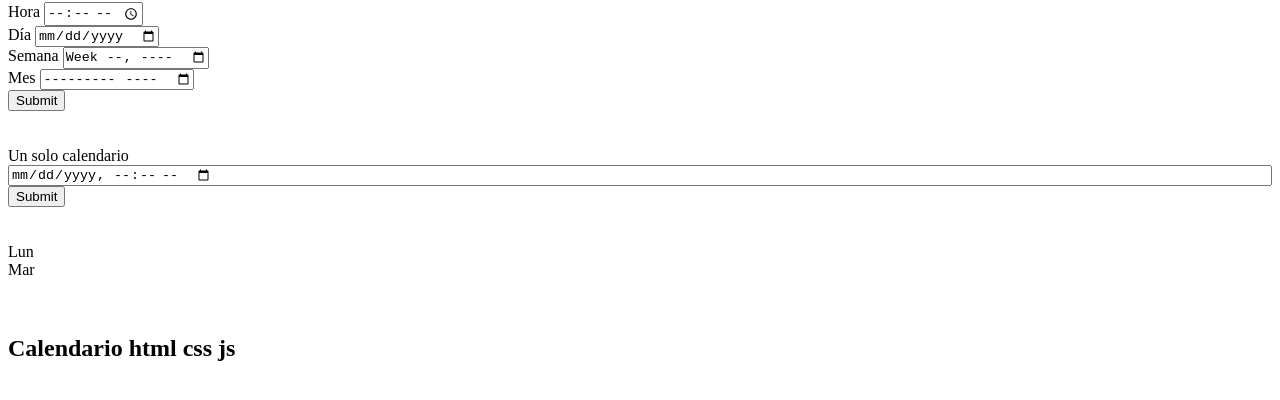
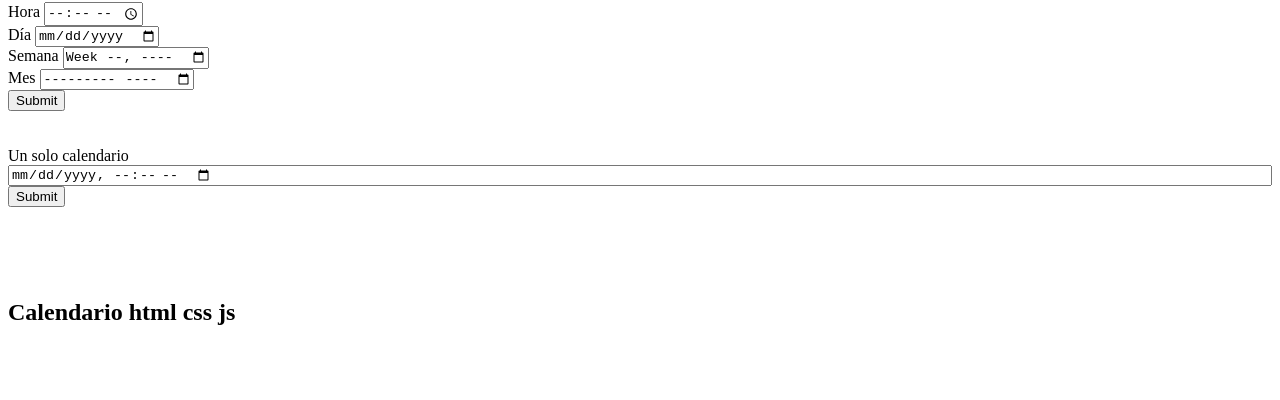
Before and after one commit to BrayneL87/HTML-CSS.github.io, a plain HTML site: page claseCalendario/index.html in a window 1280 px wide. Shown: the part 78-478 px from the top of the page. Drawn offline with Linux system fonts and the light colour scheme.

Commit message:
index.html

```diff
--- a/claseCalendario/index.html
+++ b/claseCalendario/index.html
@@ -63,14 +63,14 @@ generarCalendario(fechaActual.getMonth(), fechaActual.getFullYear());
 
     <br><br>
 
-    <div class="calendario">
+    <!-- <div class="calendario">
         <div class="cabecera">
           <div>Lun</div>
           <div>Mar</div>
         </div>
         <div class="cuerpo">
         </div>
-    </div>
+    </div> -->
     <br><br>
     <p>
         <h2>Calendario html css js</h2>
```
